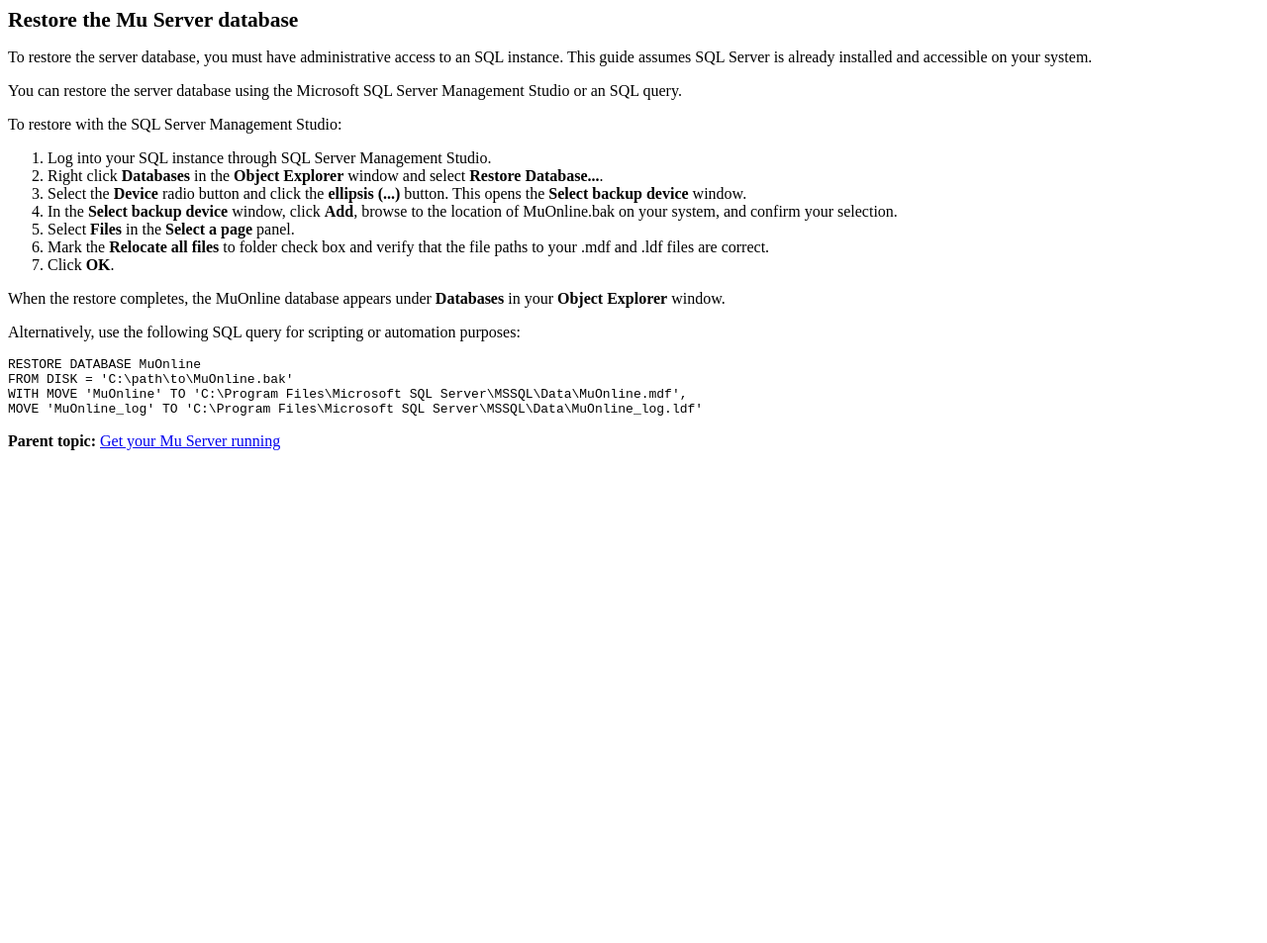
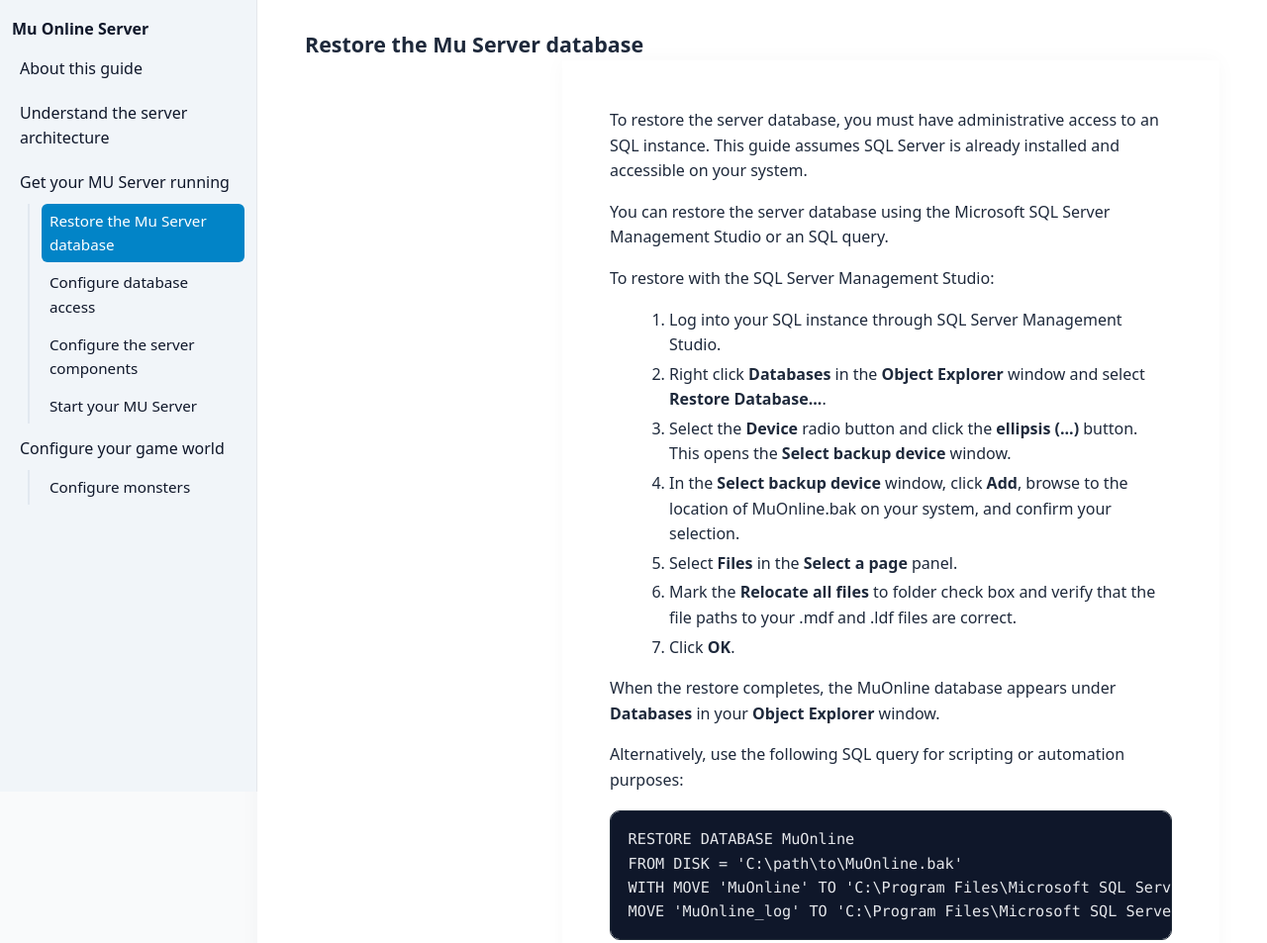
Before and after one commit to vshopov-docs/muserver-docs, a plain HTML site: page out/restore_database.html in a window 1280 px wide. Shown: the top 953 px of the page at 99% size. Before the commit the page ends 800 px from the top, so only its background shows below. Drawn offline with Linux system fonts and the light colour scheme.

Commit message:
attempt to fix navigation

```diff
--- /dev/null
+++ b/out/mu-docs.css
@@ -0,0 +1,202 @@
+/* mu-docs.css – portfolio theme with manual sidebar nav and better code blocks */
+
+:root {
+  --bg: #f9fafb;
+  --card: #ffffff;
+  --line: #e5e7eb;
+  --text: #1e293b;
+  --muted: #64748b;
+  --brand: #0284c7;
+  --brand-hover: #0369a1;
+  --nav-bg: #f1f5f9;
+  --nav-active: #e0f2fe;
+  --font-sans: system-ui,-apple-system,"Segoe UI",Roboto,Helvetica,Arial,sans-serif;
+  --font-mono: ui-monospace,Menlo,Consolas,monospace;
+}
+
+/* -------- Base layout -------- */
+html { scroll-behavior: smooth; }
+body {
+  margin: 0;
+  min-height: 100vh;
+  display: block;              /* avoid flex quirks with commonltr */
+  background: var(--bg);
+  color: var(--text);
+  font: 16px/1.6 var(--font-sans);
+}
+
+/* -------- Sidebar (manual #nav injected by nav.js) -------- */
+#nav {
+  position: fixed;
+  inset: 0 auto 0 0;           /* top:0; right:auto; bottom:0; left:0 */
+  width: 260px;
+  background: var(--nav-bg);
+  border-right: 1px solid var(--line);
+  padding: 1rem .75rem;
+  box-sizing: border-box;
+  overflow-y: auto;
+  z-index: 100;
+}
+.nav-error { color: #b91c1c; font-size: .95rem; }
+
+.side-nav h2 {
+  margin: .25rem 0 .75rem;
+  font: 700 1rem/1.2 var(--font-sans);
+  color: #0f172a;
+}
+.side-nav ul { list-style: none; margin: 0; padding: 0; }
+.side-nav > ul > li { margin-bottom: .5rem; }
+.side-nav li { margin: .15rem 0; }
+.side-nav a {
+  display: block;
+  padding: .35rem .5rem;
+  border-radius: 6px;
+  color: #0f172a;
+  text-decoration: none;
+}
+.side-nav a:hover { background: var(--nav-active); color: var(--brand-hover); }
+.side-nav a.active { background: var(--brand); color: #fff; }
+
+/* nested lists in nav */
+.side-nav ul ul {
+  margin-left: 1rem;
+  padding-left: .75rem;
+  border-left: 2px solid #e2e8f0;
+}
+.side-nav ul ul a { font-size: .95em; }
+
+/* -------- Main content area -------- */
+/* DITA-OT pages often use .body/.topic wrappers; shift them right of the fixed nav */
+main, .body, .topic, .nested0, .nested1 {
+  margin-left: 260px;
+  padding: 2rem 3rem;
+  background: var(--card);
+  max-width: 1100px;
+  box-shadow: 0 0 20px rgba(0,0,0,.03);
+  overflow-x: auto;            /* allow horizontal scroll for extreme content */
+}
+
+/* Headings & shortdesc */
+h1,h2,h3,h4 { line-height: 1.25; margin: 1.5em 0 .5em; }
+h1 { font-size: 2rem; margin-top: .25rem; }
+h2 { font-size: 1.5rem; }
+h3 { font-size: 1.25rem; }
+.shortdesc { color: var(--muted); margin: .25rem 0 1.25rem; }
+
+/* Links */
+a { color: var(--brand); }
+a:hover { color: var(--brand-hover); }
+
+/* Paragraphs / lists */
+p { margin: .8rem 0; }
+ul, ol { margin: .5rem 0 1rem 1.25rem; }
+li { margin: .25rem 0; }
+
+/* Images & diagrams scale nicely */
+img, .image, figure, svg {
+  max-width: 100%;
+  height: auto;
+  display: block;
+  margin: 1rem auto;
+}
+figure figcaption, .figcap { color: var(--muted); font-size: .95rem; margin-top: .35rem; }
+
+/* Tables: nicer look + small-screen handling */
+table {
+  width: 100%;
+  border-collapse: collapse;
+  margin: 1.25rem 0;
+  font-size: .95rem;
+  background: var(--card);
+  border: 1px solid var(--line);
+  border-radius: 8px;
+  overflow: hidden;            /* for rounded corners */
+  display: block;
+  overflow-x: auto;            /* horizontal scroll on narrow screens */
+}
+thead th {
+  background: #f1f5f9;
+  font-weight: 700;
+}
+th, td {
+  border-bottom: 1px solid var(--line);
+  padding: .6rem .75rem;
+  text-align: left;
+  vertical-align: top;
+}
+tbody tr:hover { background: #f8fafc; }
+
+/* Code & preformatted blocks */
+code, kbd, samp {
+  font-family: var(--font-mono);
+  font-size: .95em;
+}
+p code, li code, td code {
+  background: #e2e8f0;
+  padding: .15rem .35rem;
+  border-radius: 4px;
+  border: 1px solid #cbd5e1;
+}
+
+/* Better code blocks */
+pre, .codeblock {
+  background: #0f172a;         /* dark slate */
+  color: #e5e7eb;
+  border: 1px solid #1f2937;
+  border-radius: 10px;
+  padding: 1rem 1.1rem;
+  overflow: auto;               /* scroll for long lines */
+  margin: 1.1rem 0 1.4rem;
+}
+/* Ensure inner code doesn't add extra spacing */
+pre code { background: transparent; padding: 0; display: block; }
+
+/* Optional: soft-wrap long words without breaking layout */
+pre, .codeblock, pre code {
+  white-space: pre;             /* keep code formatting */
+  word-wrap: normal;
+  overflow-wrap: normal;
+}
+
+/* Notes / admonitions */
+.note {
+  border-left: 4px solid var(--brand);
+  background: #e0f2fe;
+  padding: .85rem 1rem;
+  border-radius: 8px;
+  margin: 1rem 0;
+}
+.note .notetitle { font-weight: 700; margin-bottom: .25rem; }
+
+/* Breadcrumbs / toc blocks if present (harmless if not) */
+.breadcrumb, .toc, nav.toc, #toc {
+  max-width: 1100px;
+  margin: 0 auto;
+  padding: .25rem 3rem 0;
+}
+
+/* HR, blockquote, footer */
+hr { border: 0; border-top: 1px solid var(--line); margin: 2rem 0; }
+blockquote {
+  margin: 1rem 0; padding: .5rem 1rem; border-left: 4px solid var(--brand);
+  background: #e0f2fe66;
+}
+.footer, .legalnotice, .copyright { color: var(--muted); font-size: .9rem; }
+
+/* -------- Responsive -------- */
+@media (max-width: 960px) {
+  #nav {
+    position: relative;
+    width: 100%;
+    height: auto;
+    border-right: 0;
+    border-bottom: 1px solid var(--line);
+  }
+  main, .body, .topic, .nested0, .nested1 {
+    margin-left: 0;
+    padding: 1rem;
+    max-width: 100%;
+    box-shadow: none;
+  }
+  table { border-radius: 0; }
+}
--- /dev/null
+++ b/out/nav.html
@@ -0,0 +1,25 @@
+<!-- out/nav.html -->
+<nav class="side-nav">
+  <h2>Mu Online Server</h2>
+  <ul>
+    <li><a href="aboutmu.html">About this guide</a></li>
+    <li><a href="server_architecture.html">Understand the server architecture</a></li>
+
+    <li>
+      <a href="get_mu_server_running.html">Get your MU Server running</a>
+      <ul>
+        <li><a href="restore_database.html">Restore the Mu Server database</a></li>
+        <li><a href="configure_access.html">Configure database access</a></li>
+        <li><a href="configure_server_components.html">Configure the server components</a></li>
+        <li><a href="start_server.html">Start your MU Server</a></li>
+      </ul>
+    </li>
+
+    <li>
+      <a href="configure_gameworld.html">Configure your game world</a>
+      <ul>
+        <li><a href="configure_monsters.html">Configure monsters</a></li>
+      </ul>
+    </li>
+  </ul>
+</nav>
--- /dev/null
+++ b/out/nav.js
@@ -0,0 +1,27 @@
+/* out/nav.js */
+(function () {
+  function inject() {
+    var aside = document.getElementById('nav');
+    if (!aside) return;
+    fetch('nav.html')
+      .then(function (r) { return r.text(); })
+      .then(function (html) {
+        aside.innerHTML = html;
+        // Highlight current page
+        var here = location.pathname.split('/').pop() || 'index.html';
+        var links = aside.querySelectorAll('a[href]');
+        links.forEach(function (a) {
+          var href = a.getAttribute('href');
+          if (href === here) a.classList.add('active');
+        });
+      })
+      .catch(function () {
+        aside.innerHTML = '<div class="nav-error">Navigation unavailable</div>';
+      });
+  }
+  if (document.readyState === 'loading') {
+    document.addEventListener('DOMContentLoaded', inject);
+  } else {
+    inject();
+  }
+})();
--- a/out/restore_database.html
+++ b/out/restore_database.html
@@ -1,6 +1,7 @@
 <!DOCTYPE html
   SYSTEM "about:legacy-compat">
 <html lang="en"><head><meta charset="UTF-8"><meta name="copyright" content="(C) Copyright 2025"><meta name="generator" content="DITA-OT"><title>Restore the Mu Server database</title><link rel="stylesheet" type="text/css" href="commonltr.css"></head><body id="restore_db"><main role="main"><article role="article" aria-labelledby="ariaid-title1">
+<link rel="stylesheet" type="text/css" href="mu-docs.css"/>
   <h1 class="title topictitle1" id="ariaid-title1">Restore the Mu Server database</h1>
 
   <div class="body taskbody">
@@ -48,4 +49,6 @@ FROM DISK = 'C:\path\to\MuOnline.bak'
 WITH MOVE 'MuOnline' TO 'C:\Program Files\Microsoft SQL Server\MSSQL\Data\MuOnline.mdf',
 MOVE 'MuOnline_log' TO 'C:\Program Files\Microsoft SQL Server\MSSQL\Data\MuOnline_log.ldf'</code></pre></section>
   </div>
-<nav role="navigation" class="related-links"><div class="familylinks"><div class="parentlink"><strong>Parent topic:</strong> <a class="link" href="get_mu_server_running.html">Get your Mu Server running</a></div></div></nav></article></main></body></html>
+<nav role="navigation" class="related-links"><div class="familylinks"><div class="parentlink"><strong>Parent topic:</strong> <a class="link" href="get_mu_server_running.html">Get your Mu Server running</a></div></div></nav></article></main></body>
+<aside id="nav"></aside><script src="nav.js"></script>
+</html>
```
Also changed, not shown: out/aboutmu.html (+4 -1 lines), out/configure_access.html (+4 -1 lines), out/configure_gameworld.html (+4 -1 lines), out/configure_monsters.html (+4 -1 lines), out/configure_server_components.html (+4 -1 lines), out/get_mu_server_running.html (+4 -1 lines), out/index.html (+2 -0 lines), out/server_architecture.html (+4 -1 lines), out/start_server.html (+4 -1 lines).
